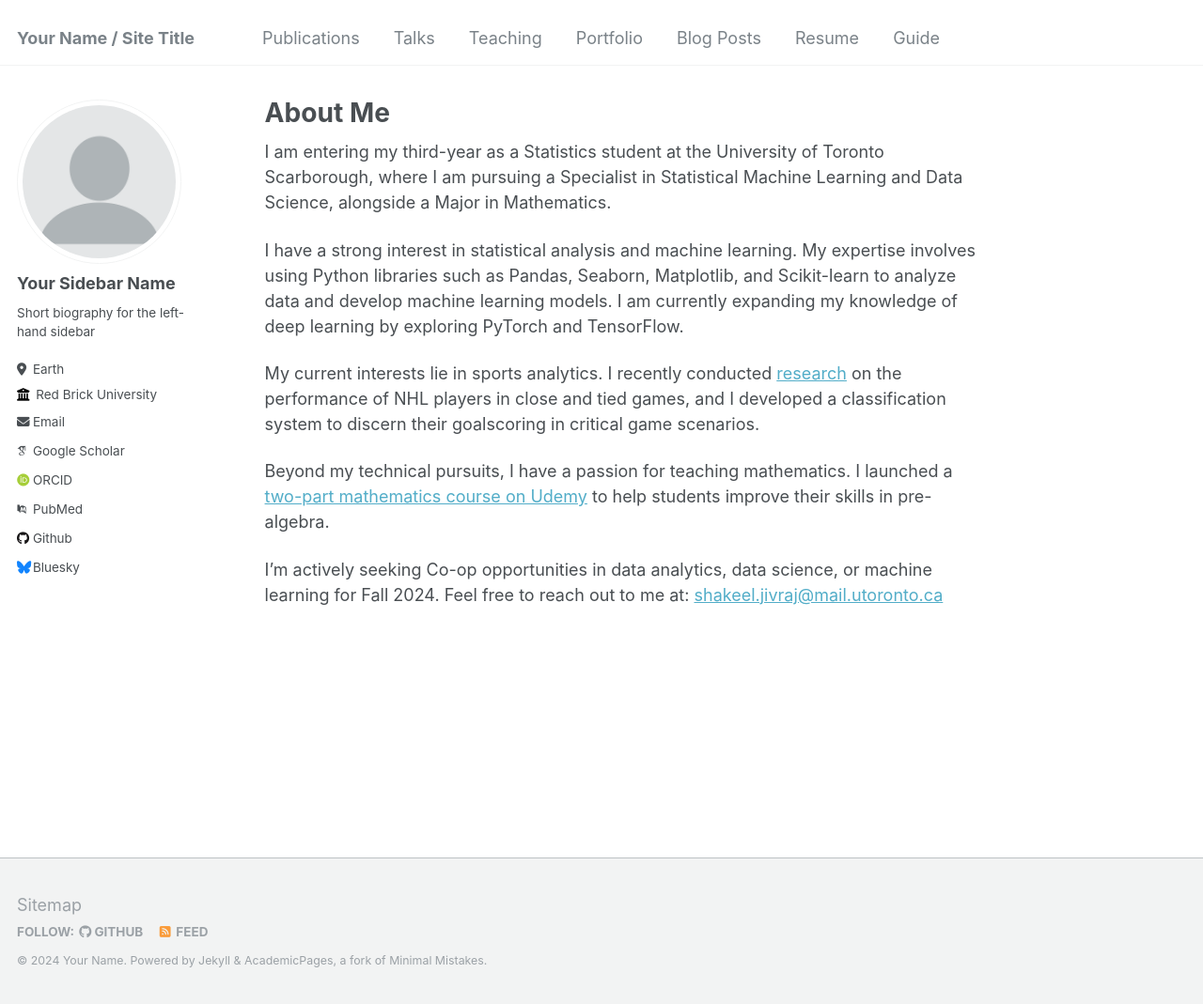
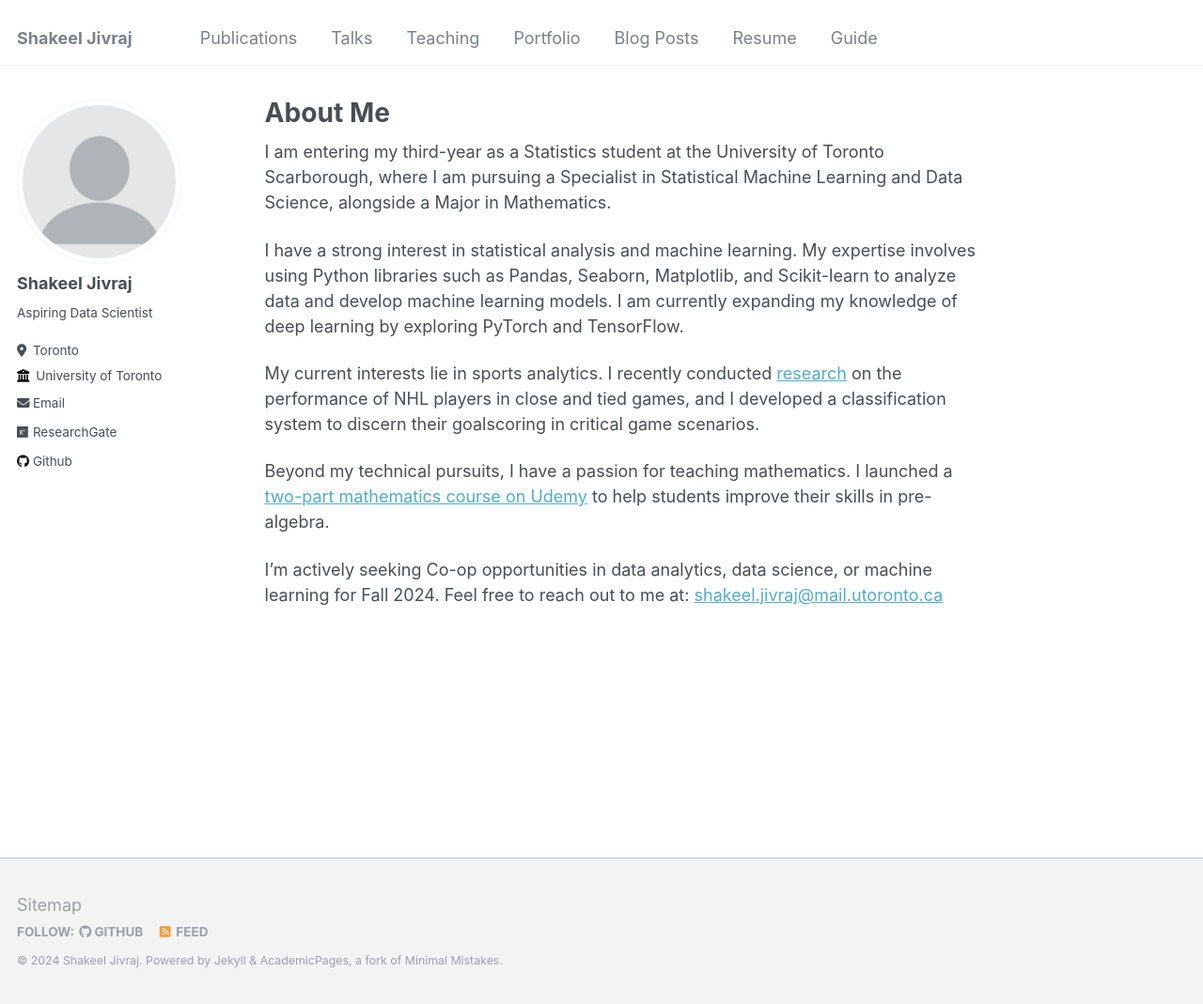
Before and after one commit to Shak789/Shak789.github.io, a Jekyll site: the page built from _pages/about.md, in a window 1280 px wide and 1069 px high. Shown: the whole window at 94% size. Built offline with Jekyll 4.4.1, drawn with Linux system fonts in a browser that asks for light colours; some web fonts are replaced.

Commit message:
Update _config.yml

```diff
--- a/_config.yml
+++ b/_config.yml
@@ -8,11 +8,11 @@
 
 # Basic Site Settings
 locale                   : "en-US"
-title                    : "Your Name / Site Title"
+title                    : "Shakeel Jivraj"
 title_separator          : "-"
-name                     : &name "Your Name"
+name                     : &name "Shakeel Jivraj"
 description              : &description "personal description"
-url                      : https://academicpages.github.io # the base hostname & protocol for your site e.g. "https://mmistakes.github.io"
+url                      : https://shak789.github.io/ # the base hostname & protocol for your site e.g. "https://mmistakes.github.io"
 baseurl                  : "" # the subpath of your site, e.g. "/blog"
 repository               : "academicpages/academicpages.github.io"
 
@@ -22,32 +22,32 @@ repository               : "academicpages/academicpages.github.io"
 author:
   # Biographic information
   avatar           : "profile.png"
-  name             : "Your Sidebar Name"
+  name             : "Shakeel Jivraj"
   pronouns         : # example: "she/her"
-  bio              : "Short biography for the left-hand sidebar"
-  location         : "Earth"
-  employer         : "Red Brick University"
+  bio              : "Aspiring Data Scientist"
+  location         : "Toronto"
+  employer         : "University of Toronto"
   uri              : # URL
-  email            : "none@example.org"
+  email            : "shakeel.jivraj@mail.utoronto.ca"
 
   # Academic websites
   arxiv            : # URL - Update with the correct link to your profile
-  googlescholar    : "https://scholar.google.com/citations?user=PS_CX0AAAAAJ"
+  googlescholar    :
   impactstory      : # URL
-  orcid            : "http://orcid.org/yourorcidurl"
-  pubmed           : "https://www.ncbi.nlm.nih.gov/pubmed/?term=john+snow"
-  researchgate     : # URL
+  orcid            :
+  pubmed           :
+  researchgate     : "https://www.researchgate.net/profile/Shakeel-Jivraj"
 
   # Repositories and software development
   bitbucket        : # Username - Update with your username on the site
   codepen          : # Username
   dribbble         : # Username
-  github           : "academicpages"
+  github           : "https://github.com/Shak789"
   kaggle           : # Username
   stackoverflow    : # User number or user number and name (i.e., use "1" or "1/jeff-atwood")
 
   # Social media
-  bluesky          : "bsky.app" # Replace this with you Bluesky username
+  bluesky          :
   facebook         : # Username
   flickr           : # Username
   foursquare       : # Username
```
